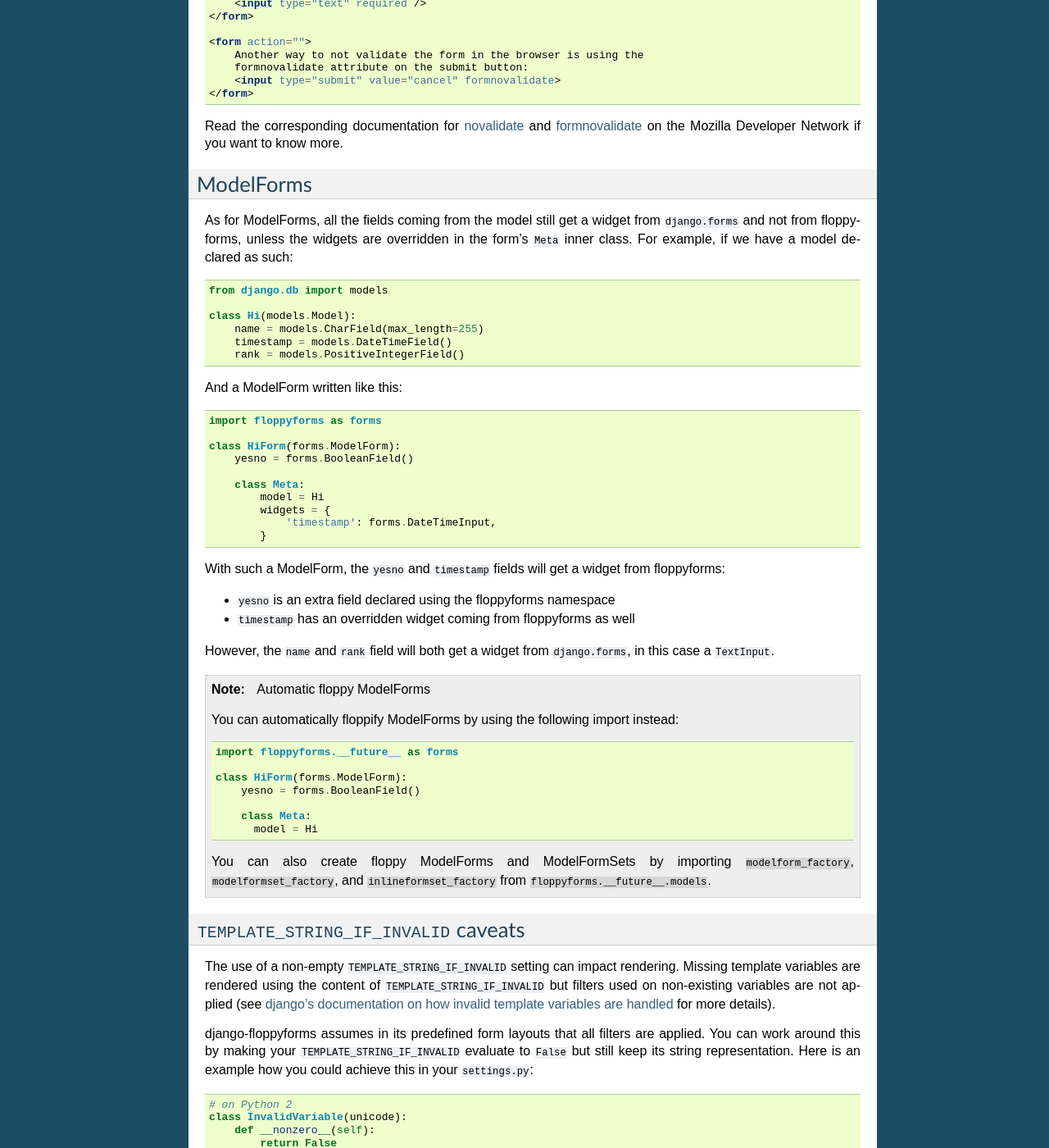
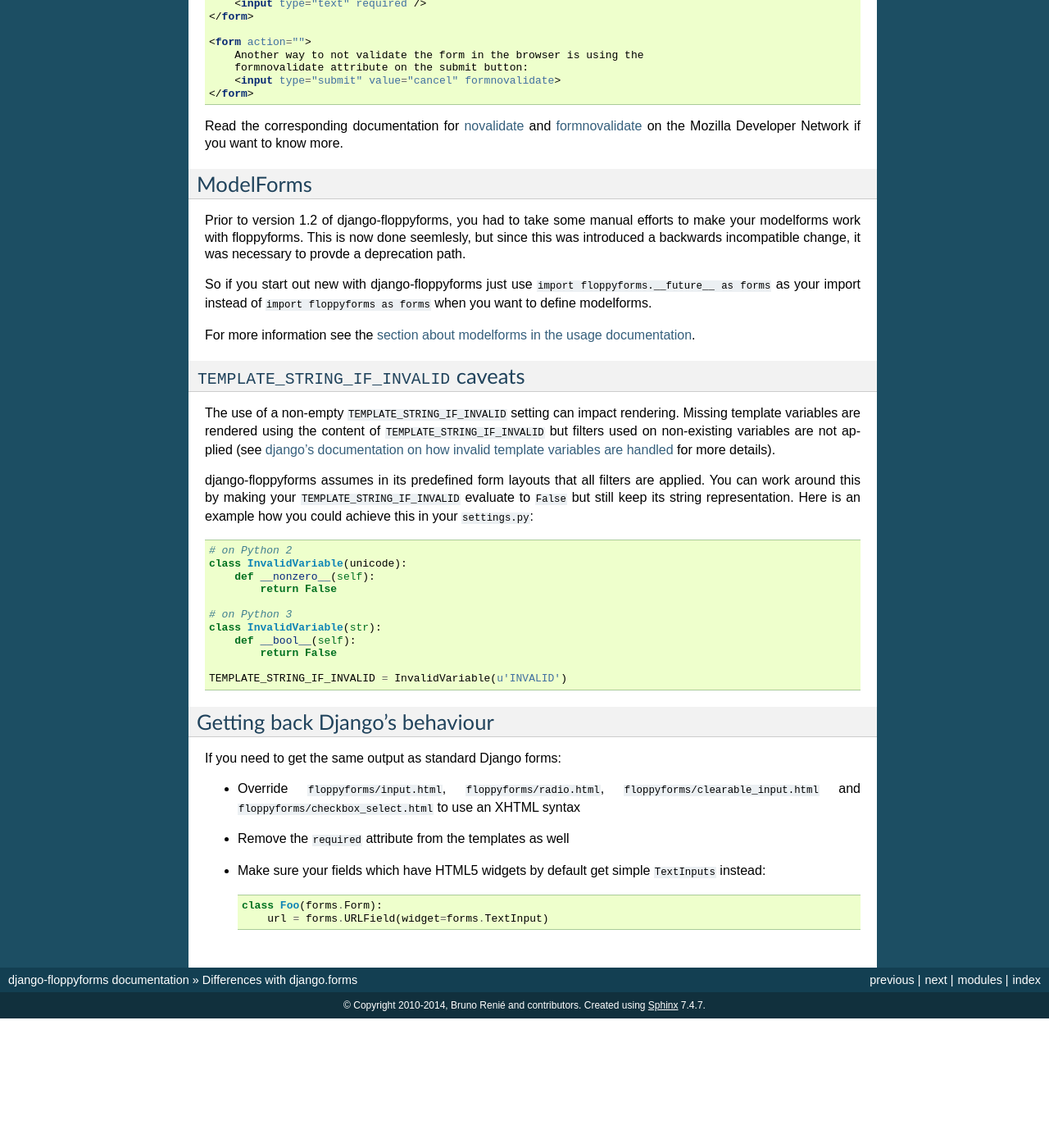
Before and after one commit to jazzband/django-floppyforms, a Sphinx documentation site: the page built from docs/differences.rst, in a window 1280 px wide and 1400 px high, scrolled down 1311 px. Shown: the whole window at 82% size. Built offline with Sphinx 7.4.7, drawn with Linux system fonts in a browser that asks for light colours; pages that are not in the unit, such as notebooks, are missing from menus; the version number could not be read and is left out; after the commit the page ends 2553 px from its top, so only the background shows below that.

Commit message:
Adding documentation about the ModelForm changes.

```diff
--- a/docs/differences.rst
+++ b/docs/differences.rst
@@ -101,60 +101,17 @@
 ModelForms
 ----------
 
-As for ModelForms, all the fields coming from the model still get a widget
-from ``django.forms`` and not from floppyforms, unless the widgets are
-overridden in the form's ``Meta`` inner class. For example, if we have a
-model declared as such:
+Prior to version 1.2 of django-floppyforms, you had to take some manual
+efforts to make your modelforms work with floppyforms. This is now done
+seemlesly, but since this was introduced a backwards incompatible change, it
+was necessary to provde a deprecation path.
 
-.. code-block:: python
+So if you start out new with django-floppyforms just use ``import
+floppyforms.__future__ as forms`` as your import instead of ``import
+floppyforms as forms`` when you want to define modelforms.
 
-    from django.db import models
-
-    class Hi(models.Model):
-        name = models.CharField(max_length=255)
-        timestamp = models.DateTimeField()
-        rank = models.PositiveIntegerField()
-
-And a ModelForm written like this:
-
-.. code-block:: python
-
-    import floppyforms as forms
-
-    class HiForm(forms.ModelForm):
-        yesno = forms.BooleanField()
-
-        class Meta:
-            model = Hi
-            widgets = {
-                'timestamp': forms.DateTimeInput,
-            }
-
-With such a ModelForm, the ``yesno`` and ``timestamp`` fields will get a
-widget from floppyforms:
-
-* ``yesno`` is an extra field declared using the floppyforms namespace
-* ``timestamp`` has an overridden widget coming from floppyforms as well
-
-However, the ``name`` and ``rank`` field will both get a widget from
-``django.forms``, in this case a ``TextInput``.
-
-.. note:: Automatic floppy ModelForms
-
-    You can automatically floppify ModelForms by using the following import instead::
-
-        import floppyforms.__future__ as forms
-
-        class HiForm(forms.ModelForm):
-            yesno = forms.BooleanField()
-
-            class Meta:
-              model = Hi
-
-    You can also create floppy ModelForms and ModelFormSets by importing
-    ``modelform_factory``, ``modelformset_factory``, and ``inlineformset_factory``
-    from ``floppyforms.__future__.models``.
-
+For more information see the :ref:`section about modelforms in the usage
+documentation <usage-modelforms>`.
 
 ``TEMPLATE_STRING_IF_INVALID`` caveats
 --------------------------------------
```
Also changed, not shown: docs/usage.rst (+46 -8 lines).
